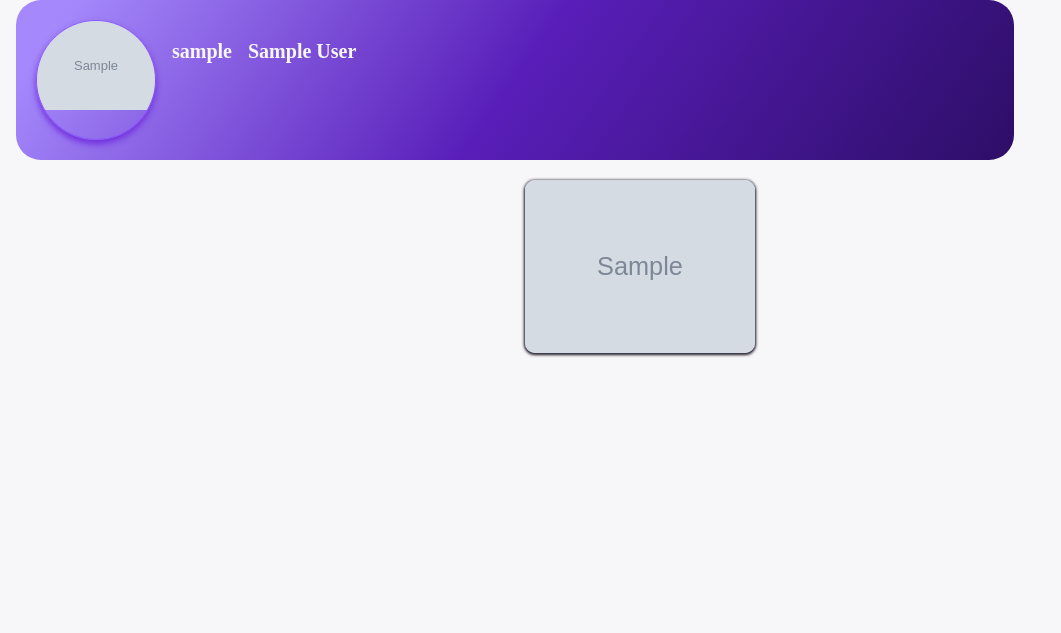
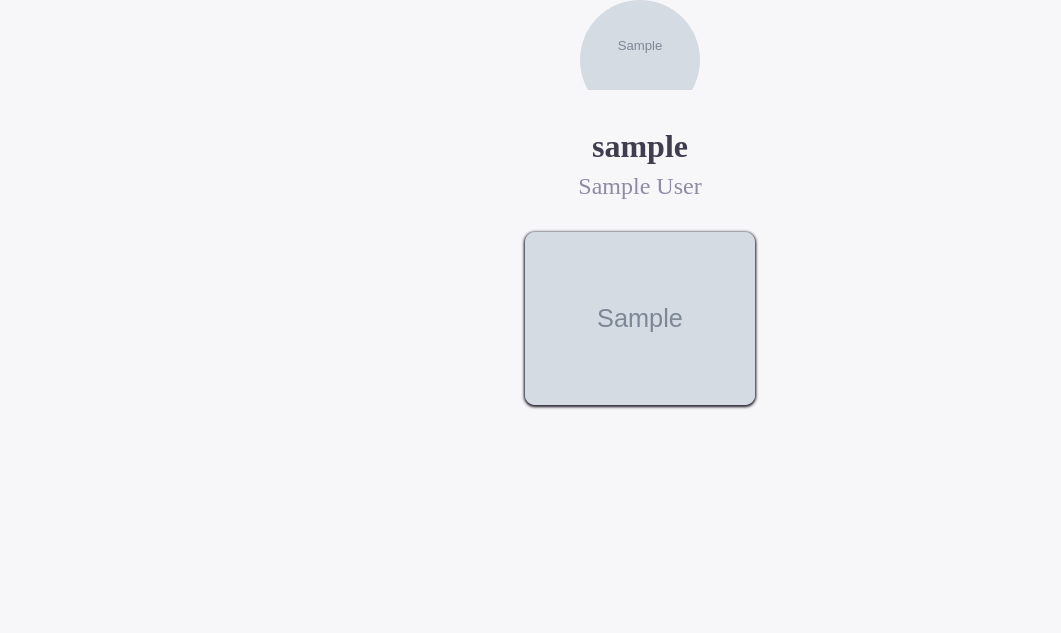
Before and after one commit to maikcodes/getfashionable, a Django app: a page that uses GetFashionable/templates/getfashionable/layouts/base.html in a window 1280 px wide. Shown: the part 70-703 px from the top of the page, without its empty margins (0-1061 px from the left). Run offline with Django 4.2, Linux system fonts and the light colour scheme; tables that the repository leaves empty hold one stand-in row (values such as "Sample post"); grey boxes marked "Sample" are stand-in pictures.

Commit message:
Restyle user profile page.

```diff
--- a/GetFashionable/static/getfashionable/css/cards.css
+++ /dev/null
@@ -1,36 +0,0 @@
-.card-color {
-  width: 80%;
-  padding: 20px 20px;
-  background: linear-gradient(
-    125deg,
-    var(--purple-heart-400) 5%,
-    var(--purple-heart-800) 50%,
-    var(--purple-heart-950) 100%
-  );
-  border-radius: 25px;
-}
-
-.image-rounded-container-xl {
-  display: block;
-  overflow: hidden;
-  width: 120px;
-  height: 120px;
-  border-radius: 50%;
-  border: 1.5px solid var(--purple-heart-500);
-  box-shadow: 0 4px 6px var(--purple-heart-700);
-}
-
-.profile-image {
-  height: auto;
-  width: 100%;
-}
-
-.profile_text {
-  font-weight: bold;
-  color: var(--ship-gray-50);
-  font-size: 20px;
-}
-
-.card-vertical-padding {
-  padding: 20px 0;
-}
--- /dev/null
+++ b/GetFashionable/static/getfashionable/css/profile.css
@@ -0,0 +1,60 @@
+.profile-info {
+  display: flex;
+  flex-direction: column;
+  align-items: center;
+  gap: 0.5rem;
+  margin-bottom: 2rem;
+}
+
+.profile-image {
+  display: block;
+  overflow: hidden;
+  border-radius: 50%;
+  box-shadow: 0 4px 6px var(--ship-gray-50);
+}
+
+.profile-image img {
+  height: auto;
+  width: 100%;
+}
+
+.profile-image--large {
+  width: 80px;
+  height: 80px;
+}
+
+.profile-info__user {
+  display: flex;
+  flex-direction: column;
+  align-items: center;
+  justify-content: center;
+  gap: 0.5rem;
+}
+
+.profile-info__user-username {
+  font-size: 24px;
+  font-weight: bold;
+  color: var(--ship-gray-800);
+  margin: 0px;
+}
+
+.profile-info__user-names {
+  font-size: 18px;
+  color: var(--ship-gray-400);
+  margin: 0px;
+}
+
+@media (min-width: 768px) {
+  .profile-image--large {
+    width: 120px;
+    height: 120px;
+  }
+
+  .profile-info__user-username {
+    font-size: 32px;
+  }
+
+  .profile-info__user-names {
+    font-size: 24px;
+  }
+}
--- a/GetFashionable/templates/getfashionable/layouts/base.html
+++ b/GetFashionable/templates/getfashionable/layouts/base.html
@@ -10,7 +10,7 @@
     <link rel="stylesheet" href="{% static 'getfashionable/css/layouts.css' %}">
     <link rel="stylesheet" href="{% static 'getfashionable/css/icons.css' %}">
     <link rel="stylesheet" href="{% static 'getfashionable/css/buttons.css' %}">
-    <link rel="stylesheet" href="{% static 'getfashionable/css/cards.css' %}">
+    <link rel="stylesheet" href="{% static 'getfashionable/css/profile.css' %}">
     <link rel="stylesheet" href="{% static 'getfashionable/css/navbar.css' %}">
     <link rel="stylesheet" href="{% static 'getfashionable/css/dropdown.css' %}">
     <link rel="stylesheet" href="{% static 'getfashionable/css/forms.css' %}">
--- a/GetFashionable/templates/getfashionable/pages/user/profile.html
+++ b/GetFashionable/templates/getfashionable/pages/user/profile.html
@@ -11,30 +11,26 @@
 {% endblock %}
 
 {% block content %}
-<div class="horizontal-center">
-    <div class="card-color">
-        <div class="row">
-            <div class="col-5">
-                <div class="content-centered">
-                    <div class="image-rounded-container-xl">
-                        <img class="profile-image" src="{{ profile_user.image }}">
+
+<div class="profile-info">
+    <div class="row row--center-horizontally">
+        <div class="profile-image profile-image--large">
+            <img src="{{ profile_user.image }}">
         </div>
     </div>
-            </div>
-            <div class="col-7">
-                <div class="row">
-                    <p class="profile_text">{{ profile_user.username }}</p>
-                    <p class="profile_text">
+
+    <div class="row row--center-horizontally">
+        <div class="profile-info__user">
+            <p class="profile-info__user-username">{{ profile_user.username }}</p>
+            <p class="profile-info__user-names">
                 {{ profile_user.first_name }}
                 {{ profile_user.last_name }}
             </p>
         </div>
     </div>
-        </div>
-    </div>
+
 </div>
 
-<div class="card-vertical-padding">
 <div class="image-gallery-container">
     <div class="image-gallery">
 
@@ -57,7 +53,6 @@
         {% endif %}
     </div>
 </div>
-</div>
 
 {% endblock %}
 
```
Lines whose indentation alone changed are shown as unchanged.
